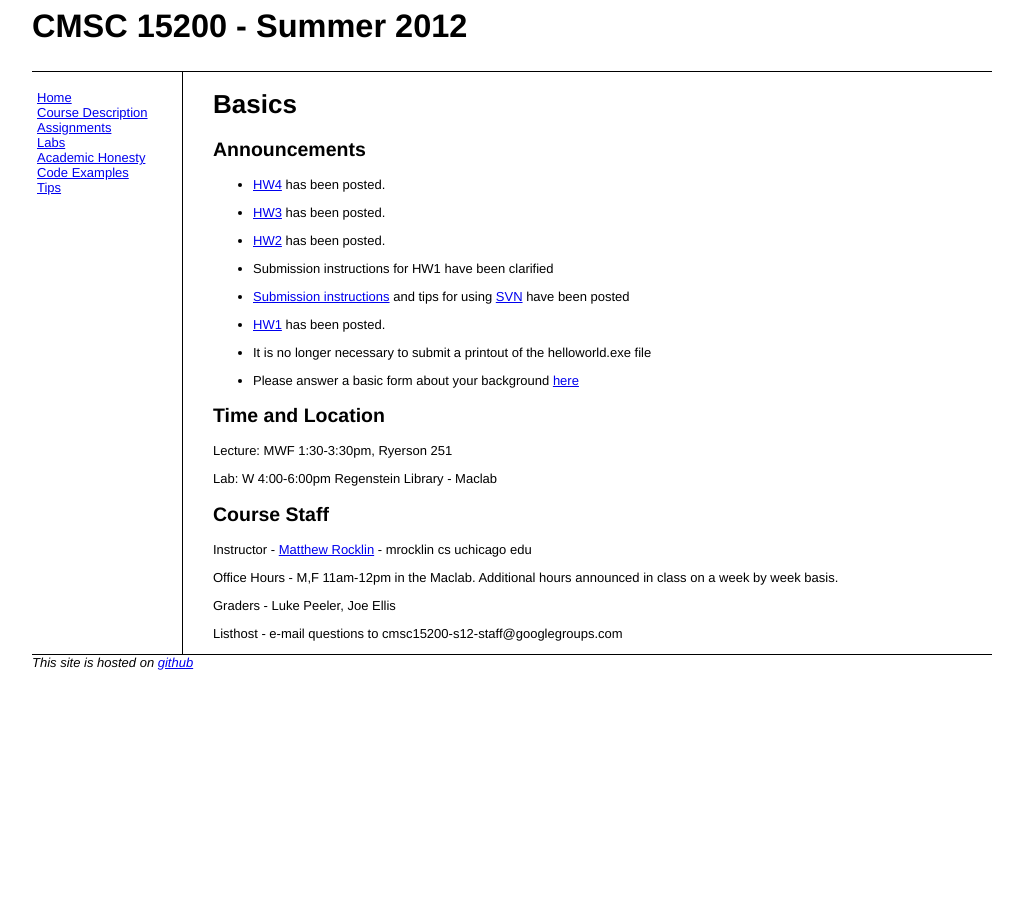
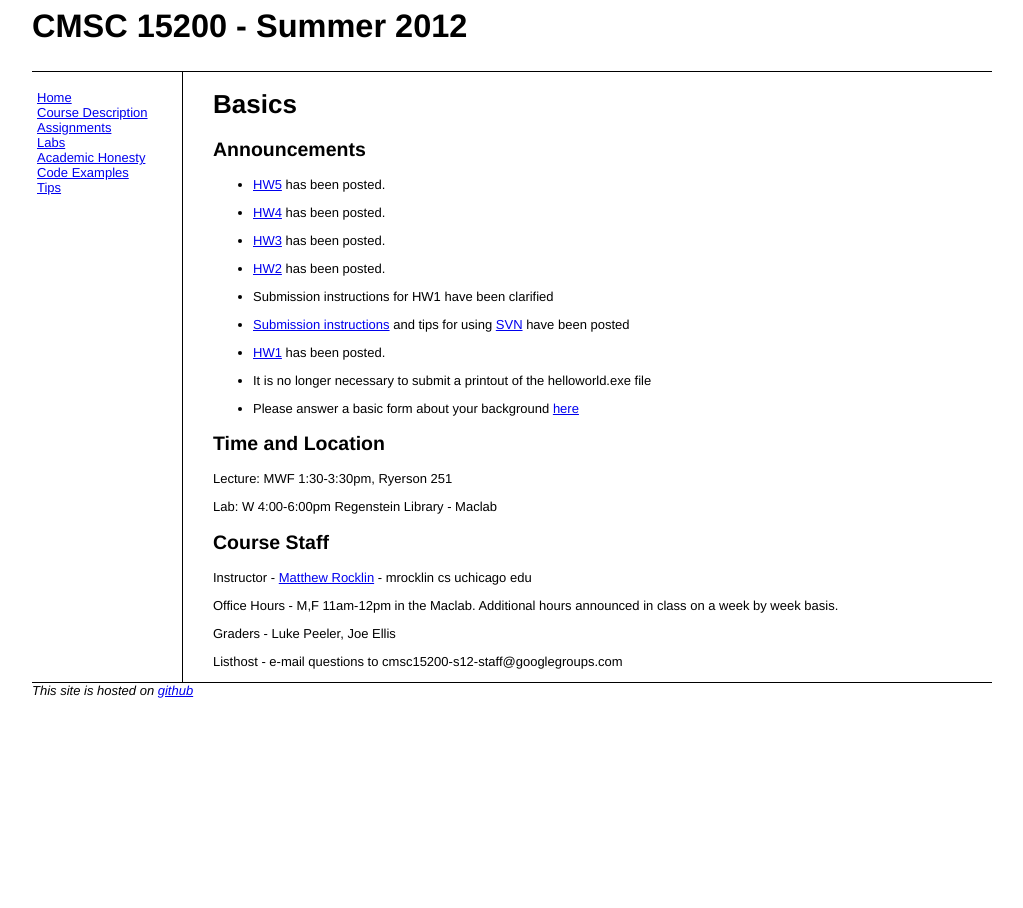
Before and after one commit to mrocklin/cmsc15200, a Jekyll site: the page built from index.md, in a window 1280 px wide. Shown: the whole page, without its empty margins (128-1151 px from the left). Built offline with Jekyll 4.4.1, drawn with Linux system fonts in a browser that asks for light colours; Markdown is read by kramdown in place of the engine named in the settings.

Commit message:
hw5 announcement

```diff
--- a/index.md
+++ b/index.md
@@ -5,6 +5,8 @@ title: Basics
 
 Announcements
 -------------
+
+* [HW5](assignments/hw5/index.html) has been posted.
 
 * [HW4](assignments/hw4/index.html) has been posted.
 
```
